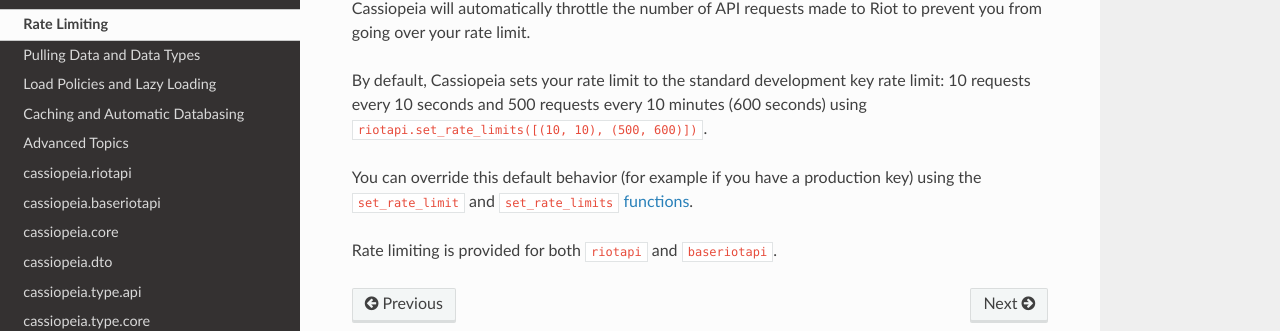
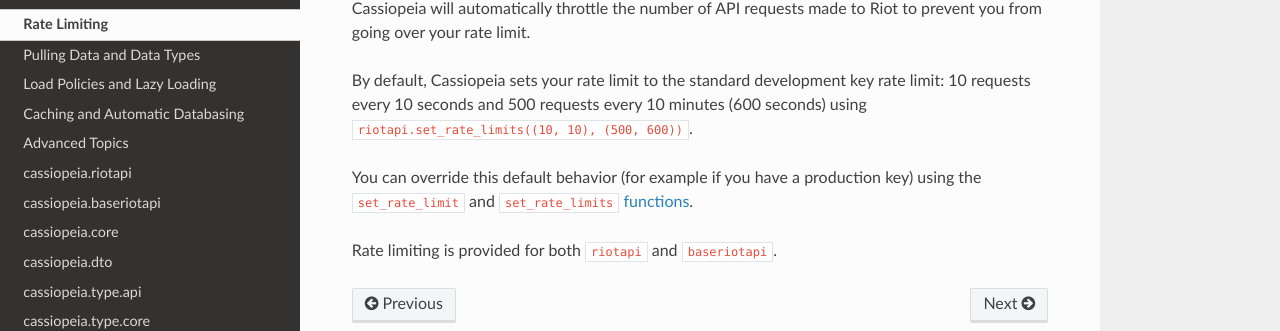
Before and after one commit to meraki-analytics/cassiopeia, a Sphinx documentation site: the page built from doc/ratelimiting.rst, in a window 1280 px wide. Shown: the part 211-542 px from the top of the page. Built offline with Sphinx 7.4.7 and the Read the Docs theme 2.0.0, drawn with Linux system fonts in a browser that asks for light colours.

```diff
--- a/doc/ratelimiting.rst
+++ b/doc/ratelimiting.rst
@@ -5,7 +5,7 @@ If you don't know what a rate limit is, make sure you read `this page <https://d
 
 Cassiopeia will automatically throttle the number of API requests made to Riot to prevent you from going over your rate limit.
 
-By default, Cassiopeia sets your rate limit to the standard development key rate limit: 10 requests every 10 seconds and 500 requests every 10 minutes (600 seconds) using ``riotapi.set_rate_limits([(10, 10), (500, 600)])``.
+By default, Cassiopeia sets your rate limit to the standard development key rate limit: 10 requests every 10 seconds and 500 requests every 10 minutes (600 seconds) using ``riotapi.set_rate_limits((10, 10), (500, 600))``.
 
 You can override this default behavior (for example if you have a production key) using the ``set_rate_limit`` and ``set_rate_limits`` `functions <cassiopeia/riotapi.html#cassiopeia.riotapi.set_rate_limit>`_.
 
```
